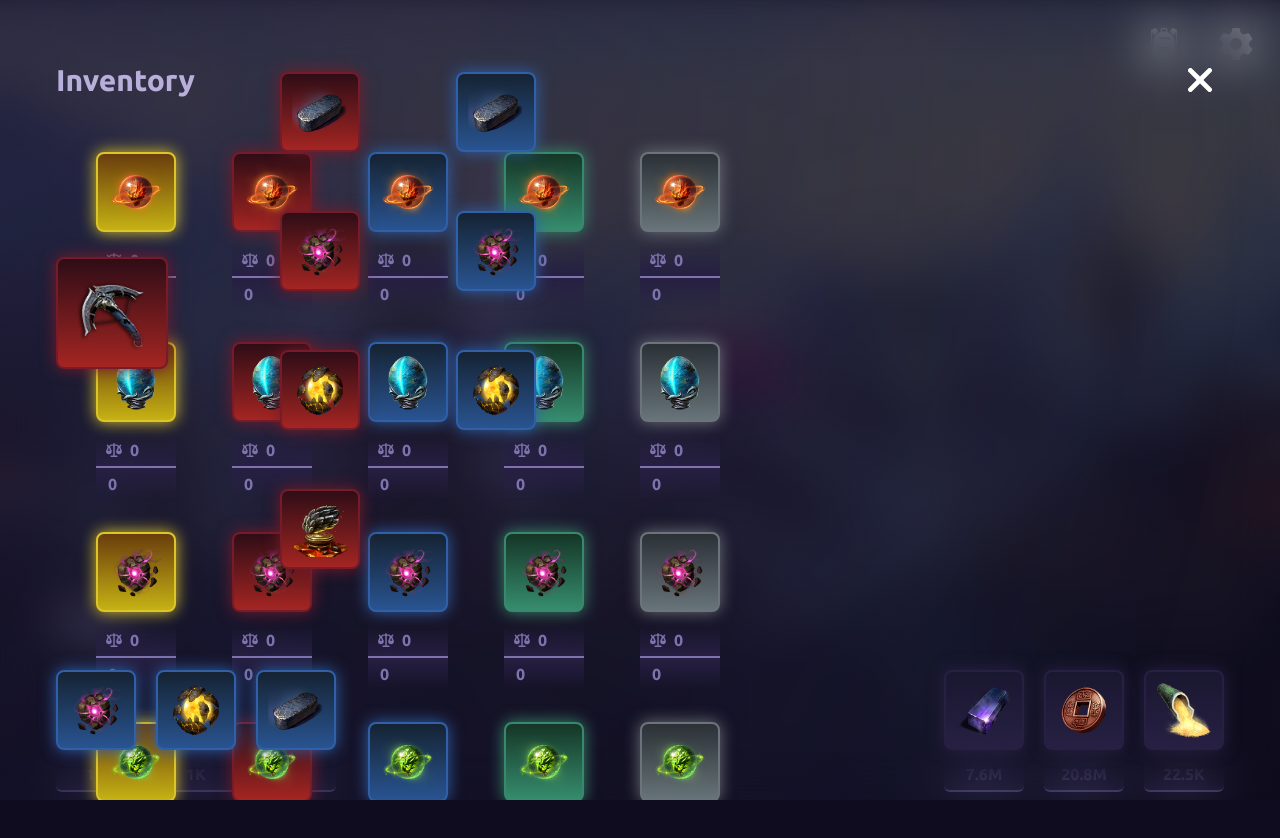
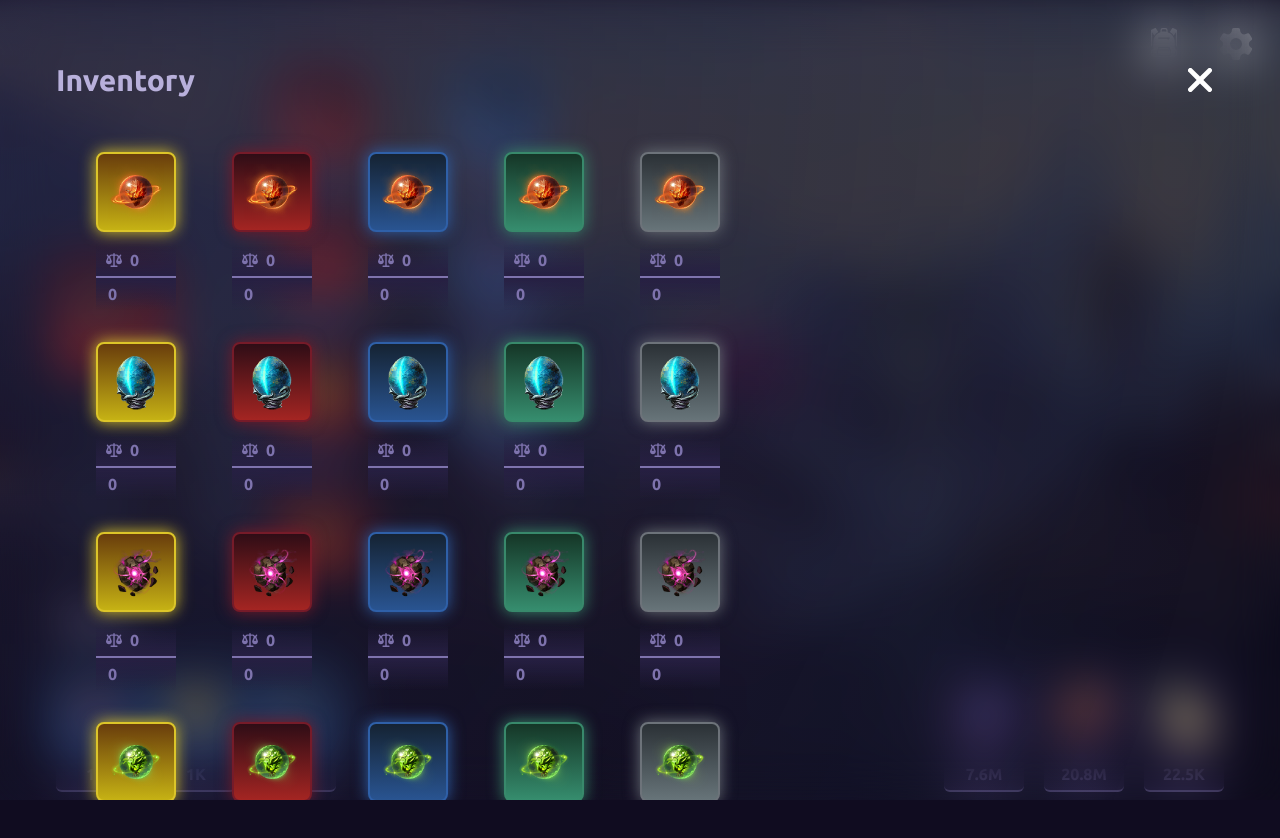
Before and after one commit to HenriqueFLTorres/Mir4Tools, a Next.js app: page / in a window 1280 px wide. Both pictures are taken after a click on the button 1164 px from the left and 44 px from the top of the page. Shown: the top 838 px of the page. Built offline with nearby package versions, Linux system fonts and the light colour scheme.

Commit message:
Fixed inventory

```diff
--- a/package.json
+++ b/package.json
@@ -11,6 +11,7 @@
   "dependencies": {
     "@next/font": "13.1",
     "@radix-ui/react-popover": "^1.0.5",
+    "@radix-ui/react-portal": "^1.0.2",
     "@radix-ui/react-tooltip": "^1.0.5",
     "@tailwindui/react": "^0.1.1",
     "@types/node": "18.15.11",
--- a/src/components/crafting/Inventory.tsx
+++ b/src/components/crafting/Inventory.tsx
@@ -1,15 +1,15 @@
 import { InventoryAtom, showInventoryAtom } from '@/atoms/Inventory';
 import Close from '@/icons/Close';
+import BasicItemFrame from '@/components/Inventory/BasicItemComponent';
+import ItemComponent from '@/components/Inventory/ItemComponent';
 import { useAtom } from 'jotai';
-import BasicItemFrame from '../Inventory/BasicItemComponent';
-import ItemComponent from '../Inventory/ItemComponent';
 
 export default function Inventory() {
   const [inventory] = useAtom(InventoryAtom);
   const [, setShowInventory] = useAtom(showInventoryAtom);
 
   return (
-    <section className='custom-scroll fixed left-0 top-0 flex h-screen w-screen flex-col overflow-y-auto bg-inventory-gradient p-14 backdrop-blur-xl'>
+      <section className='custom-scroll fixed left-0 top-0 z-50 flex h-screen w-screen flex-col overflow-y-auto bg-inventory-gradient p-14 backdrop-blur-xl'>
         <header className='flex items-center justify-between'>
           <h2 className='text-3xl text-primary-200'>Inventory</h2>
 
@@ -51,5 +51,3 @@ export default function Inventory() {
       </section>
   );
 }
-
-const nonRarity = ['copper', 'dark_steel', 'energy', 'glittering_powder'];
--- a/src/components/global/Navbar.tsx
+++ b/src/components/global/Navbar.tsx
@@ -7,6 +7,7 @@ import ToggleFilter from '@/components/ToggleFilter';
 import Inventory from '@/components/crafting/Inventory';
 import Backpack from '@/icons/Backpack';
 import Settings from '@/icons/Settings';
+import * as Portal from '@radix-ui/react-portal';
 import { useAtom } from 'jotai';
 
 export default function Navbar() {
@@ -36,7 +37,13 @@ export default function Navbar() {
         <Backpack className='inline-block h-8 fill-white' />
       </button>
 
-      {showInventory ? <Inventory /> : <></>}
+      {showInventory ? (
+        <Portal.Root>
+          <Inventory />
+        </Portal.Root>
+      ) : (
+        <></>
+      )}
 
       <Popover.Wrapper>
         <Popover.Trigger className='w-14 rounded-md p-3 hover:bg-gray-100/10 motion-safe:transition-colors'>
@@ -62,7 +69,7 @@ export default function Navbar() {
             ))}
           </ul>
 
-          <hr className='border-primary-400 border-2 rounded-full my-4' />
+          <hr className='my-4 rounded-full border-2 border-primary-400' />
 
           <h2 className='mx-2 mb-4'>Advanced View</h2>
 
```
Also changed, not shown: 1 other file (tests, documents, lock files or other folders). Lines whose indentation alone changed are shown as unchanged.
